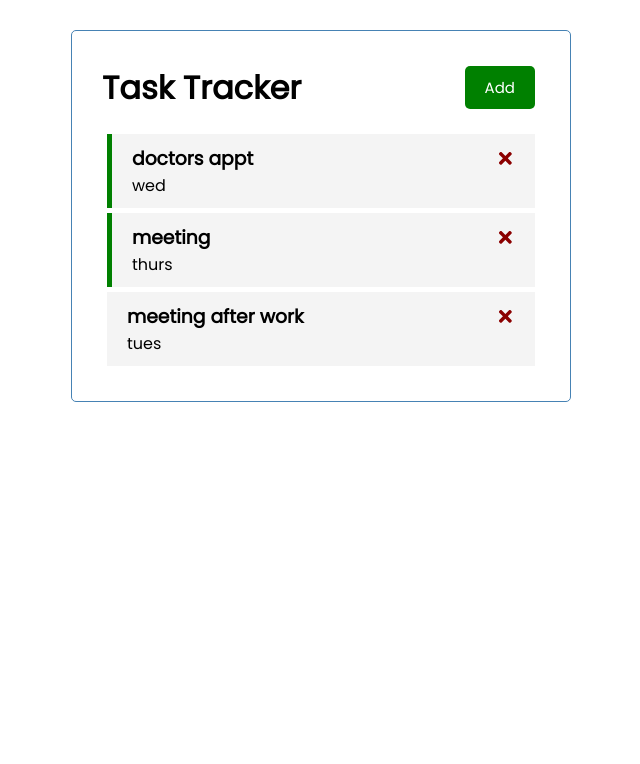
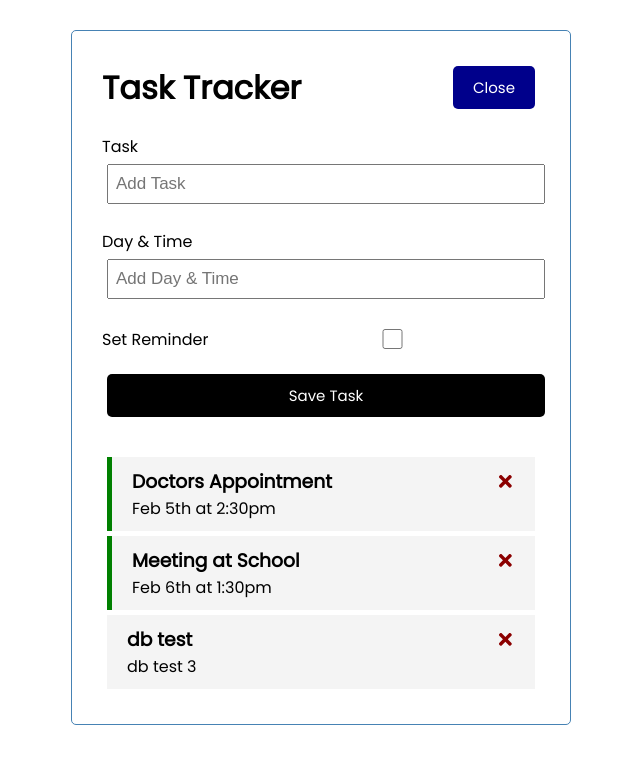
Before and after one commit to g-patton/TaskTracker, a React (Create React App) app: page / in a window 1280 px wide. Both pictures are taken after a click on the button "Add". Shown: the top 764 px of the page, without its empty margins (319-959 px from the left). Built offline with nearby package versions, Linux system fonts and the light colour scheme; data requests are answered from the project's data file.

Commit message:
toggle, delete and update for db added

```diff
--- /dev/null
+++ b/db.json
@@ -0,0 +1,22 @@
+{
+  "tasks": [
+    {
+      "id": 1,
+      "text": "Doctors Appointment",
+      "day": "Feb 5th at 2:30pm",
+      "reminder": true
+    },
+    {
+      "id": 2,
+      "text": "Meeting at School",
+      "day": "Feb 6th at 1:30pm",
+      "reminder": true
+    },
+    {
+      "text": "db test",
+      "day": "db test 3",
+      "reminder": false,
+      "id": 3
+    }
+  ]
+}
--- a/package.json
+++ b/package.json
@@ -6,6 +6,7 @@
     "@testing-library/jest-dom": "^5.16.5",
     "@testing-library/react": "^13.4.0",
     "@testing-library/user-event": "^13.5.0",
+    "json-server": "^0.17.1",
     "react": "^18.2.0",
     "react-dom": "^18.2.0",
     "react-icons": "^4.7.1",
@@ -16,7 +17,8 @@
     "start": "react-scripts start",
     "build": "react-scripts build",
     "test": "react-scripts test",
-    "eject": "react-scripts eject"
+    "eject": "react-scripts eject",
+    "server": "json-server --watch db.json --port 5000"
   },
   "eslintConfig": {
     "extends": [
--- a/src/App.js
+++ b/src/App.js
@@ -1,31 +1,65 @@
-import { useState } from "react"
+import { useState, useEffect } from "react"
 import Header from "./components/Header"
 import Tasks from "./components/Tasks"
+import AddTask from "./components/AddTask"
+
 
 function App() {
-  const [tasks, setTasks] = useState([
-    {
-        id: 1,
-        text: 'doctors appt',
-        day: 'wed',
-        reminder: true,
+  const [showAddTask, setShowAddTask] = useState(false)
+
+  const [tasks, setTasks] = useState([])
+
+  useEffect(() => {
+    const getTasks = async () => {
+      const tasksFromServer = await fetchTasks()
+      setTasks(tasksFromServer)
+    }
+
+    getTasks()
+  }, [])
+
+  // Fetch Tasks
+  const fetchTasks = async () => {
+    const res = await fetch('http://localhost:5000/tasks')
+    const data = await res.json()
+
+    return data
+  }
+
+  // Fetch Task
+  // const fetchTask = async (id) => {
+  //   const res = await fetch(`http://localhost:5000/tasks/${id}`)
+  //   const data = await res.json()
+
+  //   return data
+  // }
+
+  // Add Task
+  const addTask = async (task) => {
+    const res = await fetch('http://localhost:5000/tasks', {
+      method: 'POST',
+      headers: {
+        'Content-type': 'application/json',
       },
-    {
-        id: 2,
-        text: 'meeting',
-        day: 'thurs',
-        reminder: true,
-    },
-    {
-        id: 3,
-        text: 'meeting after work',
-        day: 'tues',
-        reminder: false,
-    },
-])
+      body: JSON.stringify(task),
+    })
+
+    const data = await res.json()
+
+    setTasks([...tasks, data])
+
+    // const id = Math.floor(Math.random() * 10000) + 1
+    // const newTask = { id, ...task }
+    // setTasks([...tasks, newTask])
+  }
 
   // delete task
-const deleteTask = (id) => {
+  const deleteTask = async (id) => {
+    await fetch(`http://localhost:5000/tasks/${id}`,
+    {
+      method: 'DELETE'
+    })
+
     setTasks(
         tasks.filter(
           (task) => task.id !== id
@@ -46,7 +80,11 @@ const toggleReminder = (id) => {
 
   return (
     <div className="container">
-      <Header />
+      <Header
+        onAdd={() => setShowAddTask(!showAddTask)}
+        showAdd={showAddTask}
+      />
+      {showAddTask && <AddTask onAdd={addTask} />}
       {tasks.length > 0 ? (
         <Tasks
         tasks={tasks}
--- a/src/components/AddTask.js
+++ b/src/components/AddTask.js
@@ -30,8 +30,8 @@ const AddTask = ({ onAdd }) => {
           type='text'
           placeholder='Add Task'
           value={text}
-          onChange={(e) =>
-            setText(e.target.value)}
+          onChange={(event) =>
+            setText(event.target.value)}
         />
       </div>
       <div className='form-control'>
@@ -40,8 +40,8 @@ const AddTask = ({ onAdd }) => {
           type='text'
           placeholder='Add Day & Time'
           value={day}
-          onChange={(e) =>
-            setDay(e.target.value)}
+          onChange={(event) =>
+            setDay(event.target.value)}
         />
       </div>
       <div className='form-control form-control-check'>
@@ -50,8 +50,8 @@ const AddTask = ({ onAdd }) => {
           type='checkbox'
           checked={reminder}
           value={reminder}
-          onChange={(e) =>
-            setReminder(e.currentTarget.checked)}
+          onChange={(event) =>
+            setReminder(event.currentTarget.checked)}
         />
       </div>
 
--- a/src/components/Header.js
+++ b/src/components/Header.js
@@ -1,17 +1,15 @@
 import PropTypes from 'prop-types'
 import Button from './Button'
 
-const Header = ({ title }) => {
-    const onClick = () => {
-        console.log('Click')
-    }
+const Header = ({ title, onAdd, showAdd }) => {
+
     return (
         <header className='header'>
         <h1>{title}</h1>
         <Button
-            color='green'
-            text='Add'
-            onClick={onClick}
+            color={showAdd ? 'darkblue' : 'green'}
+            text={showAdd ? 'Close' : 'Add'}
+            onClick={onAdd}
             />
         </header>
     )
--- a/src/components/Task.js
+++ b/src/components/Task.js
@@ -3,19 +3,14 @@ import { FaTimes } from 'react-icons/fa'
 const Task = ({ task, onDelete, onToggle }) => {
   return (
     <div
-        className={`task ${task.reminder ?
-            'reminder' : ''}`}
-        onDoubleClick={()=>
-            onToggle(task.id)
-        }
+      className={`task ${task.reminder && 'reminder'}`}
+      onDoubleClick={() => onToggle(task.id)}
     >
       <h3>
-        {task.text}
+        {task.text}{' '}
         <FaTimes
-            style={{
-                color:'darkRed',
-                cursor: 'pointer'}}
-            onClick = {() => onDelete(task.id)}
+          style={{ color: 'darkRed', cursor: 'pointer' }}
+          onClick={() => onDelete(task.id)}
         />
       </h3>
       <p>{task.day}</p>
--- a/src/components/Tasks.js
+++ b/src/components/Tasks.js
@@ -1,13 +1,12 @@
 import Task from './Task'
 
-const Tasks = ({tasks, onDelete, onToggle}) => {
+const Tasks = ({ tasks, onDelete, onToggle }) => {
   return (
     <>
-        {tasks.map((task, day) => (
+      {tasks.map((task, index) => (
         <Task
-                key={task.id}
+          key={index}
           task={task}
-                day={day}
           onDelete={onDelete}
           onToggle={onToggle}
         />
```
Also changed, not shown: 1 other file (tests, documents, lock files or other folders). Lines whose indentation alone changed are shown as unchanged.
